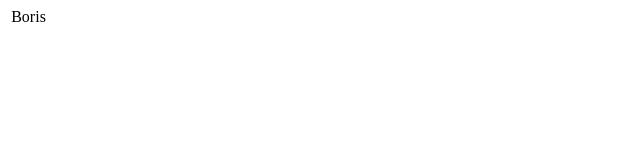
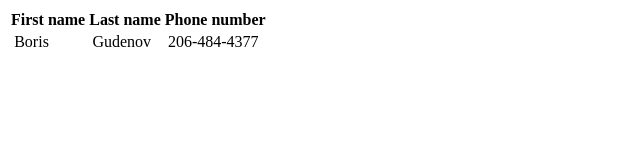
Before and after one commit to madhadron/mvc_for_the_web, a plain HTML site: page program-11.html in a window 1280 px wide. Shown: the whole page, without its empty margins (0-640 px from the left). Drawn offline with Linux system fonts and the light colour scheme.

Commit message:
Started building table for program 11.

```diff
--- a/program-11.html
+++ b/program-11.html
@@ -59,11 +59,6 @@
 	}
 
 	var People = new Observable();
-	People.test = "Boris";
-	People.setTest = function(s) {
-		this.test = s;
-		this.notify();
-	};
 
 	People.people = [];
 	People.insertPerson = function(person) {
@@ -109,7 +104,7 @@
 		this.editing = false;
 		this.writeOver = function(el) {
 			this.writeLabelOver(el);
-		};
+	};
 
 		this.writeLabelOver = function(el) {
 			this.editing = false;
@@ -180,6 +175,74 @@
 			}
 		};
 	}
+	/*
+	   Controller protocol:
+	   - getColumnOrder() -> [key]
+	   - getColumnLabel(key) -> string
+	   - writeCellOver(row, column_key, el) -> subview
+	*/
+	function Table(model, controller) {
+		this.state = new Observable();
+		model.addObserver(this);
+		/*
+		   To add:
+		   - column order
+		   - row order
+		   - filter
+		 */
+
+		this.writeOver = function(el) {
+			var columns = controller.getColumnOrder();
+			var row, cell, div;
+
+			var table = document.createElement('table');
+			var thead = document.createElement('thead');
+			table.appendChild(thead);
+
+			row = document.createElement('tr');
+			thead.appendChild(row);
+
+			for (var i = 0; i < columns.length; i++) {
+				cell = document.createElement('th');
+				cell.textContent = controller.getColumnLabel(
+					columns[i]
+				);
+				row.appendChild(cell);
+			}
+
+			var tbody = document.createElement('tbody');
+			table.appendChild(tbody);
+			var N = controller.getNItems();
+			for (var i = 0; i < N; i++) {
+				row = document.createElement('tr');
+				tbody.appendChild(row);
+				item = controller.getItem(i);
+				for (var j = 0; j < columns.length; j++) {
+					cell = document.createElement('td');
+					div = document.createElement('div');
+					cell.appendChild(div);
+					controller.writeCellOver(i, columns[j], div);
+					row.appendChild(cell);
+				}
+			}
+
+			this.table = table;
+			el.parentNode.replaceChild(table, el);
+		};
+
+		this.update = function() {
+			if (this.table) {
+				this.writeOver(this.table);
+			}
+		};
+
+		this.release = function() {
+			this.table = null;
+			model.deleteObserver(this);
+			this.state.deleteObserver(this);
+			this.state = null;
+		}
+	}
 
 	var Body = {
 		subviews: new Set(),
@@ -195,14 +258,49 @@
 			document.body.appendChild(fragment);
 		}
 	};
-	Body.addSubview(new EditableLabel(People, {
-		getText: function() { return People.test; },
-		setText: function(s) { People.setTest(s); },
-		getPlaceholder: function() { return 'abc'; }
+
+	Body.addSubview(new Table(People, {
+		getColumnOrder: function() {
+			return ['first', 'last', 'phone'];
+		},
+		columnLabels: {
+			'first': 'First name',
+			'last': 'Last name',
+			'phone': 'Phone number'
+		},
+		getColumnLabel: function(key) {
+			return this.columnLabels[key];
+		},
+		getNItems: function() {
+			return People.people.length;
+		},
+		getItem: function(i) {
+			return People.people[i];
+		},
+		writeCellOver: function(row, column_key, el) {
+			var label = new EditableLabel(People, {
+				getText: function() {
+					return People.people[row][column_key];
+				},
+				setText: function(s) {
+					p = People.people[row];
+					p[column_key] = s;
+					People.updatePersonAt(row, p);
+				}
+			});
+			label.writeOver(el);
+			return label;
+		}
 	}));
 
+	People.insertPerson({
+		first: 'Boris',
+		last: 'Gudenov',
+		phone: '206-484-4377'
+	});
+
 	document.addEventListener('DOMContentLoaded', function() {
-		Body.show()
+		Body.show();
 	});
 	</script>
 </html>
```
